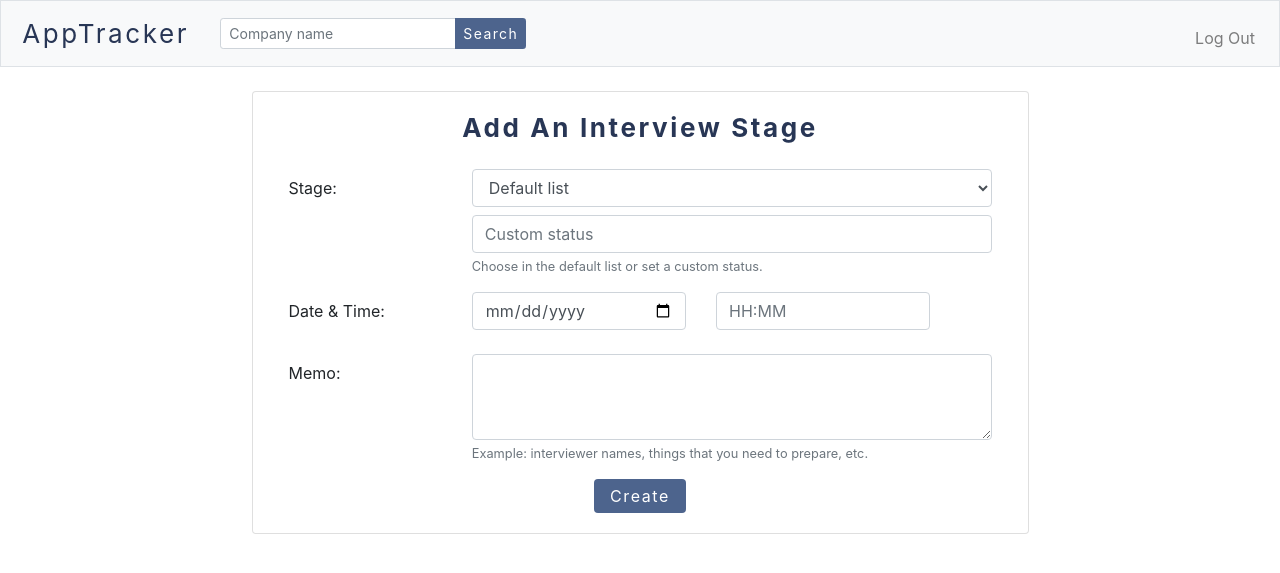
After one commit to ootahiaoo/AppTracker, a Flask app: a page that uses application/application/templates/layout.html in a window 1280 px wide. The commit adds this page. Shown: the top 573 px of the page. Run offline with Flask 2, Linux system fonts and the light colour scheme; a user stored in the database is signed in.

Commit message:
add application details, creati stages creation and edition screens, improve design

```diff
--- a/application/application/templates/layout.html
+++ b/application/application/templates/layout.html
@@ -32,7 +32,6 @@
         </form>
 
         <ul class="navbar-nav ml-auto mt-2">
-            <!-- <li class="nav-item"><a class="nav-link" href="/register">Register</a></li> -->
             <li class="nav-item"><a class="nav-link" href="/logout">Log Out</a></li>
         </ul>
         {% endif %}
--- /dev/null
+++ b/application/application/templates/new_stage.html
@@ -0,0 +1,46 @@
+{% extends "layout.html" %} {% block title %} Add Interview Stage {% endblock %} {% block main %} {% if application_id %}
+<div class="card">
+    <div class="card-body">
+        <h3 class="card-title">Add An Interview Stage</h3>
+        <div class="card-text card-container">
+            <form action="/new_stage_{{ application_id }}" method="post">
+                <div class="form-group row text-justify">
+                    <label for="stageType" class="col-sm-3 col-form-label">Stage:</label>
+                    <div class="col">
+                        <select class="form-control mb-2" name="stage_status">
+                            <option disabled selected value="">Default list</option>
+                            {% for stage in stages %}
+                            <option>{{ stage }}</option>
+                            {% endfor %}
+                        </select>
+                        <input name="custom_status" type="text" class="form-control" id="stageType" aria-describedby="stageTypeCaption" placeholder="Custom status">
+                        <small id="stageTypeCaption" class="form-text text-muted">Choose in the default list or set a
+                            custom status.</small>
+                    </div>
+                </div>
+
+                <div class="form-group row text-justify">
+                    <label class="col-sm-3 col-form-label">Date & Time:</label>
+                    <div class="col-sm-4 mb-2">
+                        <input name="stage_date" type="date" class="form-control">
+                    </div>
+                    <div class="col-sm-4">
+                        <input type="text" class="form-control" name="stage_time" placeholder="HH:MM">
+                    </div>
+                </div>
+
+                <div class="form-group row text-justify">
+                    <label for="stageMemo" class="col-sm-3 col-form-label">Memo:</label>
+                    <div class="col">
+                        <textarea name="stage_memo" class="form-control" id="stageMemo" rows="3"></textarea>
+                        <small id="stageMemo" class="form-text text-muted">Example: interviewer names, things that you
+                            need to prepare, etc.</small>
+                    </div>
+                </div>
+
+                <button class="btn btn-primary" type="submit">Create</button>
+            </form>
+        </div>
+    </div>
+</div>
+{% endif %} {% endblock %}
--- a/application/application/view.py
+++ b/application/application/view.py
@@ -35,7 +35,7 @@ def new_project():
     return redirect("/")
 
 
-@app.route("/edit_project/<project_id>", methods=["GET", "POST"])
+@app.route("/edit_project_<project_id>", methods=["GET", "POST"])
 @login_required
 def edit_project(project_id):
     if request.method == "GET":
@@ -51,7 +51,7 @@ def edit_project(project_id):
     return redirect("/")
 
 
-@app.route("/dashboard/<project_id>", methods=["GET", "POST"])
+@app.route("/dashboard_<project_id>", methods=["GET", "POST"])
 @login_required
 def dashboard(project_id):
     # Merge requests?
@@ -60,7 +60,7 @@ def dashboard(project_id):
     return render_template("dashboard.html", project=project, applications=applications)
 
 
-@app.route("/<project_id>/new_application", methods=["GET", "POST"])
+@app.route("/new_application_<project_id>", methods=["GET", "POST"])
 @login_required
 def new_application(project_id):
     if request.method == "GET":
@@ -90,7 +90,64 @@ def new_application(project_id):
     controller.create_application(
         project_id, company_id, role, memo, rank, application_status, datetime)
 
-    return redirect("/dashboard/" + project_id)
+    return dashboard(project_id)
+
+
+@app.route("/application_details_<application_id>", methods=["GET", "POST"])
+@login_required
+def application_details(application_id):
+    stages = controller.get_process(application_id)
+
+    return render_template("application_details.html", application_id=application_id, stages=stages)
+
+
+@app.route("/new_stage_<application_id>", methods=["GET", "POST"])
+@login_required
+def add_stage(application_id):
+    if request.method == "GET":
+        return render_template("new_stage.html", application_id=application_id, stages=status)
+    type = request.form.get("stage_status")
+    if not type:
+        type = request.form.get("custom_status")
+    date = request.form.get("stage_date")
+    time = request.form.get("stage_time")
+    if not date or not time:
+        datetime = ""
+    else:
+        datetime = date + " " + time
+    stage_memo = request.form.get("stage_memo")
+    controller.create_stage(application_id, type, datetime, stage_memo)
+
+    return application_details(application_id)
+
+
+@app.route("/edit_stage_<stage_id>", methods=["GET", "POST"])
+@login_required
+def edit_stage(stage_id):
+    stage = controller.get_stage(stage_id)
+    if request.method == "GET":
+        return render_template("edit_stage.html", stage=stage)
+
+    type = request.form.get("stage_status")
+    if not type:
+        type = request.form.get("custom_status")
+    date = request.form.get("stage_date")
+    time = request.form.get("stage_time")
+    if not date or not time:
+        datetime = ""
+    else:
+        datetime = date + " " + time
+    stage_memo = request.form.get("stage_memo")
+    if not stage_memo:
+        stage_memo = ""
+    controller.edit_stage(stage_id, type, datetime, stage_memo)
+
+    return application_details(stage.application_id)
+
+
+@app.route("/company_<company_id>", methods=["GET", "POST"])
+def company_details(company_id):
+    return redirect("/")
 
 
 @app.route("/login", methods=["GET", "POST"])
```
Also changed, not shown: application/application/controller.py (+15 -3 lines), application/application/model.py (+25 -6 lines), application/application/templates/application_details.html (added, +36 -0 lines), application/application/templates/dashboard.html (+6 -5 lines), application/application/templates/edit_project.html (+9 -27 lines), application/application/templates/edit_stage.html (added, +58 -0 lines), application/application/templates/index.html (+5 -8 lines), application/application/templates/new_application.html (+6 -16 lines), application/application/track.db.
